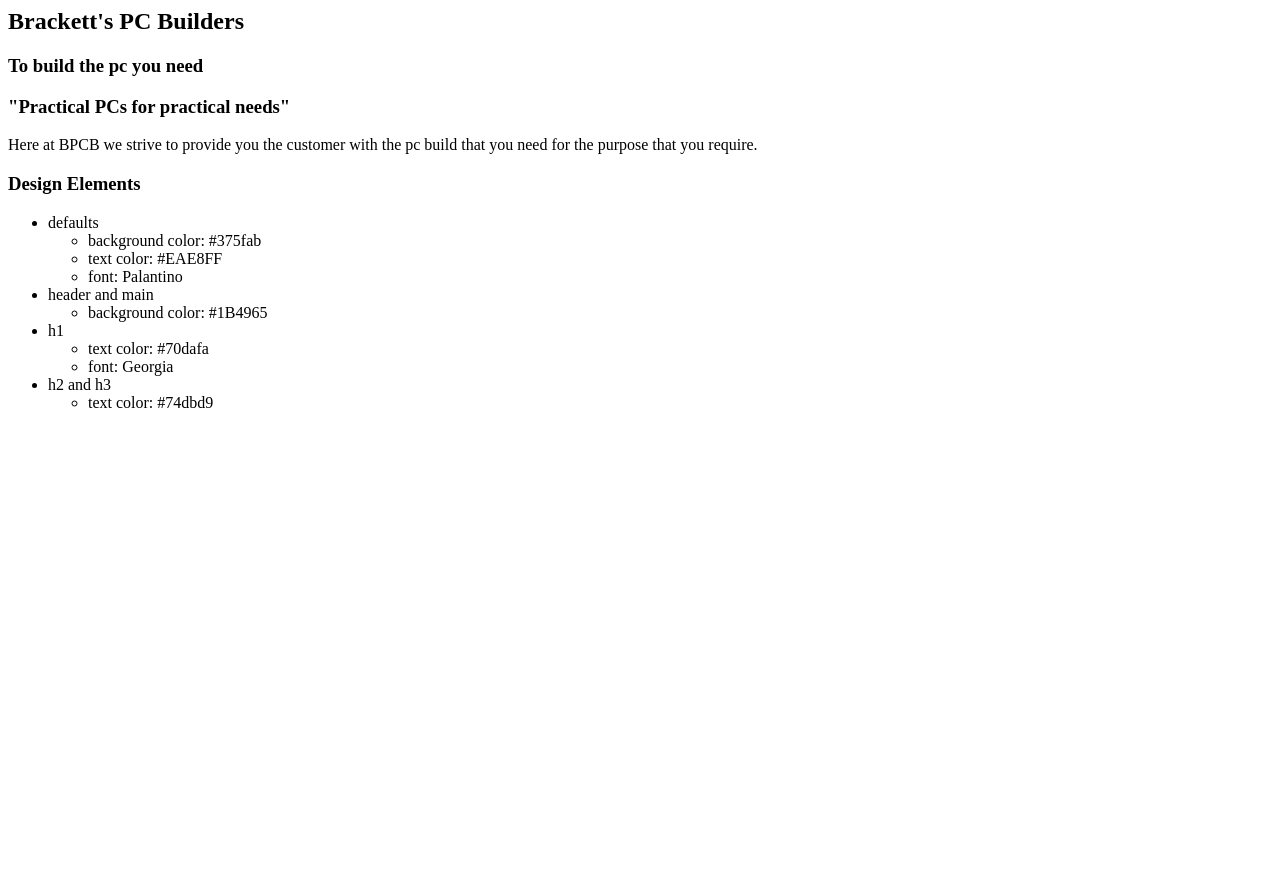
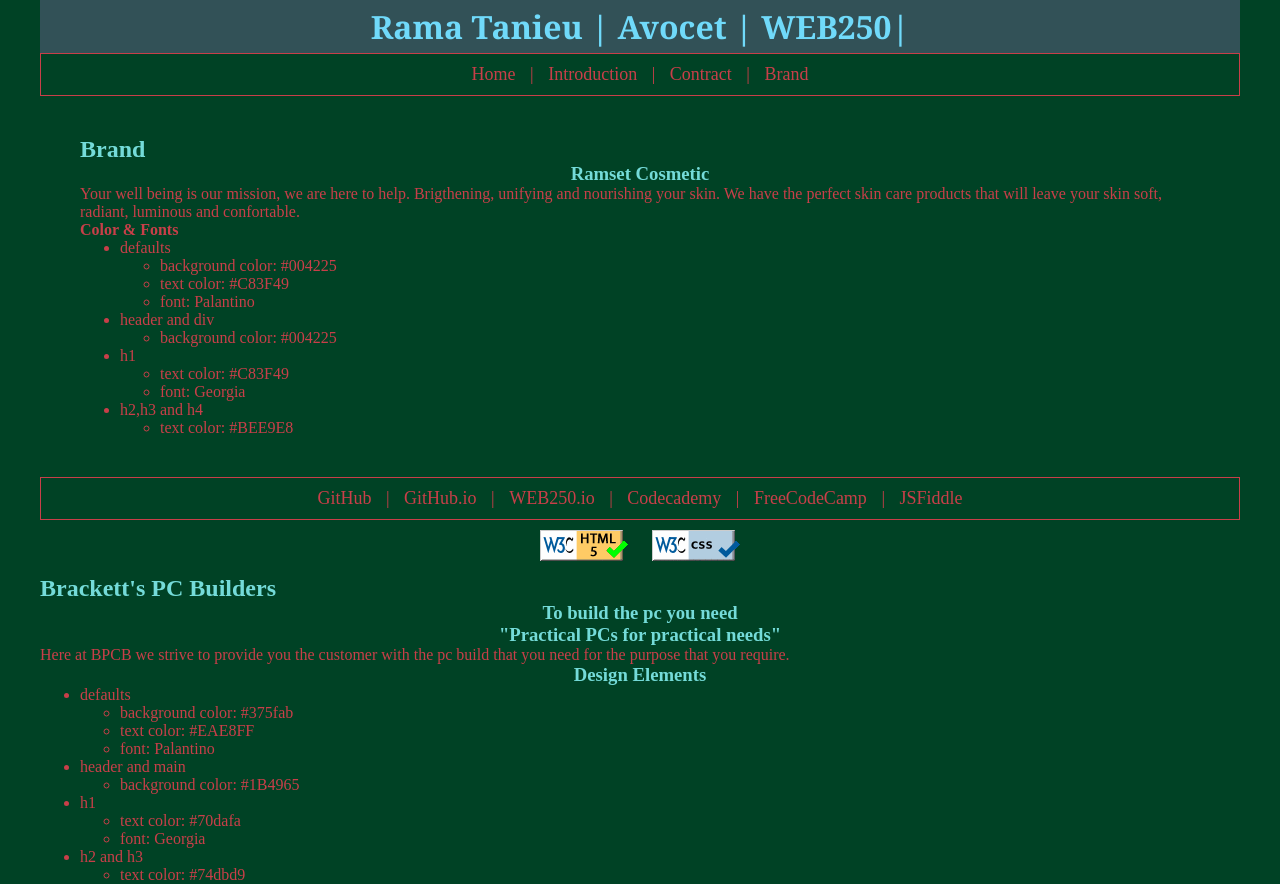
Before and after one commit to RamaTanieu/RamaTanieu.github.io, a PHP site: page /contents/brand.php in a window 1280 px wide. Before the commit the page ends 408 px from the top, so only its background shows below. Run offline with PHP 8.4, Linux system fonts and the light colour scheme.

Commit message:
brand.php

```diff
--- a/web250/contents/brand.php
+++ b/web250/contents/brand.php
@@ -1,4 +1,73 @@
+<!DOCTYPE html>
+<html lang = "en">
+	<head>
+		<title>Rama Tanieu's | introduction |</title>
+		<meta http-equiv="Content-Type" content="text/html; charset=UTF-8">
+		<link href="Styles/default.css" type="text/css" rel="Stylesheet">
+	</head>
 
+	<body>
+		<header>
+		<h1>Rama Tanieu | Avocet  | WEB250|</h1>
+		<nav>
+			<a href="index.html">Home</a> |
+			<a href="introduction.html">Introduction</a> |
+			<a href="contract.html">Contract</a> |
+			<a href="brand.html">Brand</a>
+		</nav>
+		</header>
+		<main>
+			<h2> Brand </h2>
+
+			<h3>Ramset Cosmetic </h3>
+
+			<p> Your well being is our mission, we are here to help. Brigthening, unifying and nourishing your skin. We have the perfect skin care products that will leave your skin soft, radiant, luminous and confortable.</p>
+
+
+			<h4>Color & Fonts</h4>
+			<ul>
+				<li>defaults</li>
+				<ul>
+					<li>background color: #004225</li>
+					<li>text color: #C83F49</li>
+					<li>font: Palantino</li>
+				</ul>
+				<li>header and div </li>
+				<ul>
+					<li>background color: #004225</li>
+				</ul>
+				<li>h1</li>
+				<ul>
+					<li>text color: #C83F49</li>
+					<li>font: Georgia</li>
+				</ul>
+				<li>h2,h3 and h4</li>
+				<ul>
+					<li>text color: #BEE9E8</li>
+				</ul>
+			</ul>
+		</main>
+
+		<footer>
+		<nav>
+			<a href="https://github.com/RamaTanieu">GitHub</a> |
+			<a href="https://ramatanieuj.github.io">GitHub.io</a> |
+			<a href="https://ramatanieu.github.io/web250.io/">WEB250.io</a> |
+			<a href="https://www.codecademy.com/profiles/ramatanieu">Codecademy</a> |
+			<a href="https://www.freecodecamp.org/ramatanieu">FreeCodeCamp</a> |
+			<a href="https://jsfiddle.net/user/ramatanieu/fiddles/">JSFiddle</a>
+
+		</nav>
+		<a href="https://validator.w3.org/check?uri=https://RamaTanieu.github.io/web250.io/introduction.html">
+		  <img src="Images/html_validation_button.gif" alt="Validate HTML">
+		</a>
+
+		<a href="http://jigsaw.w3.org/css-validator/validator?uri=https://RamaTanieu.github.io/web250.io/introduction.html">
+		 <img src="Images/validation_button_css_rectangle_blue.gif" alt="Validate CSS">
+		</a>
+		</footer>
+	</body>
+</html>
 <h2 class="alignCenter">Brackett's PC Builders</h2>
 <h3 class="alignCenter">To build the pc you need</h3>
 
```
